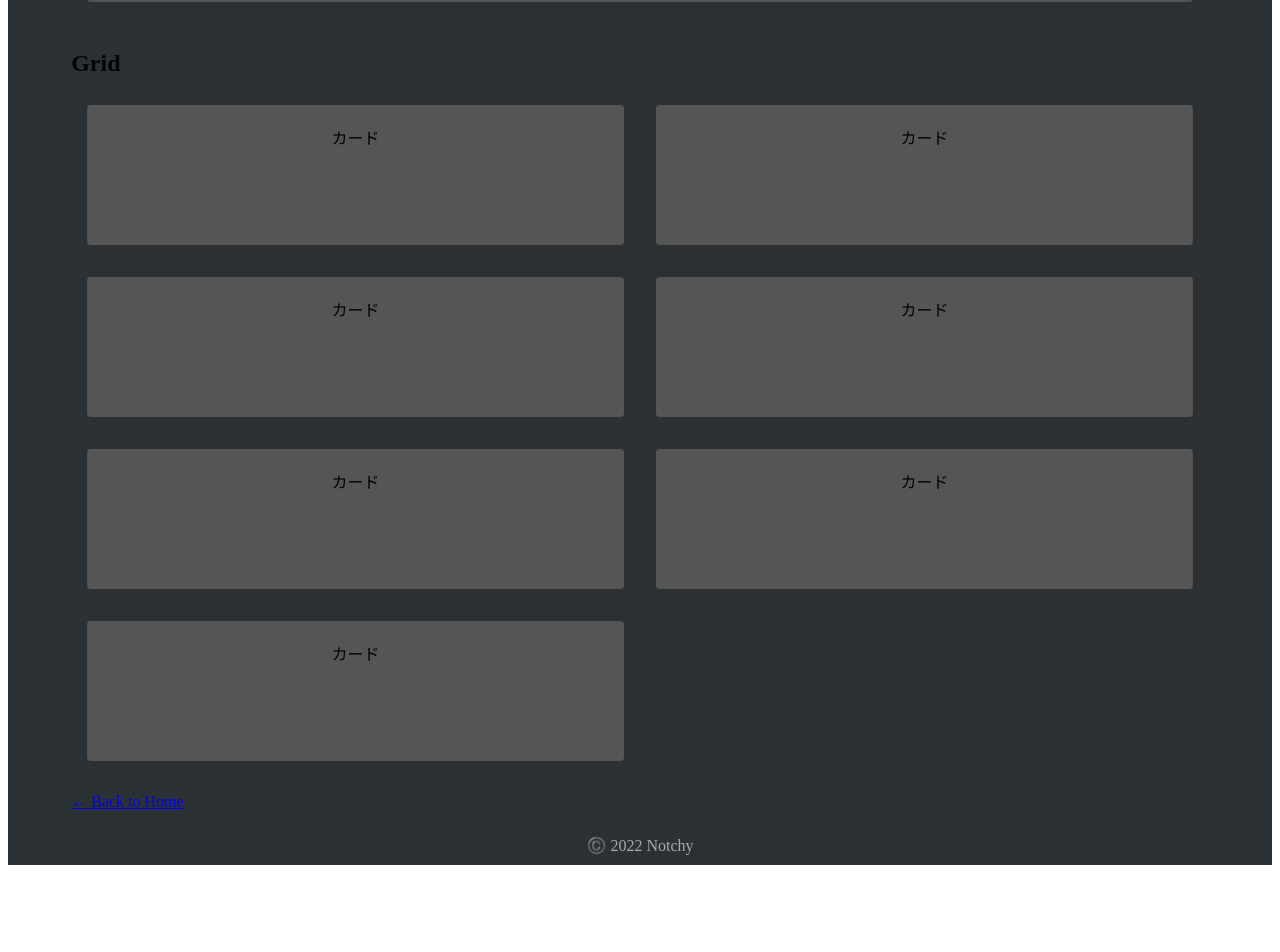
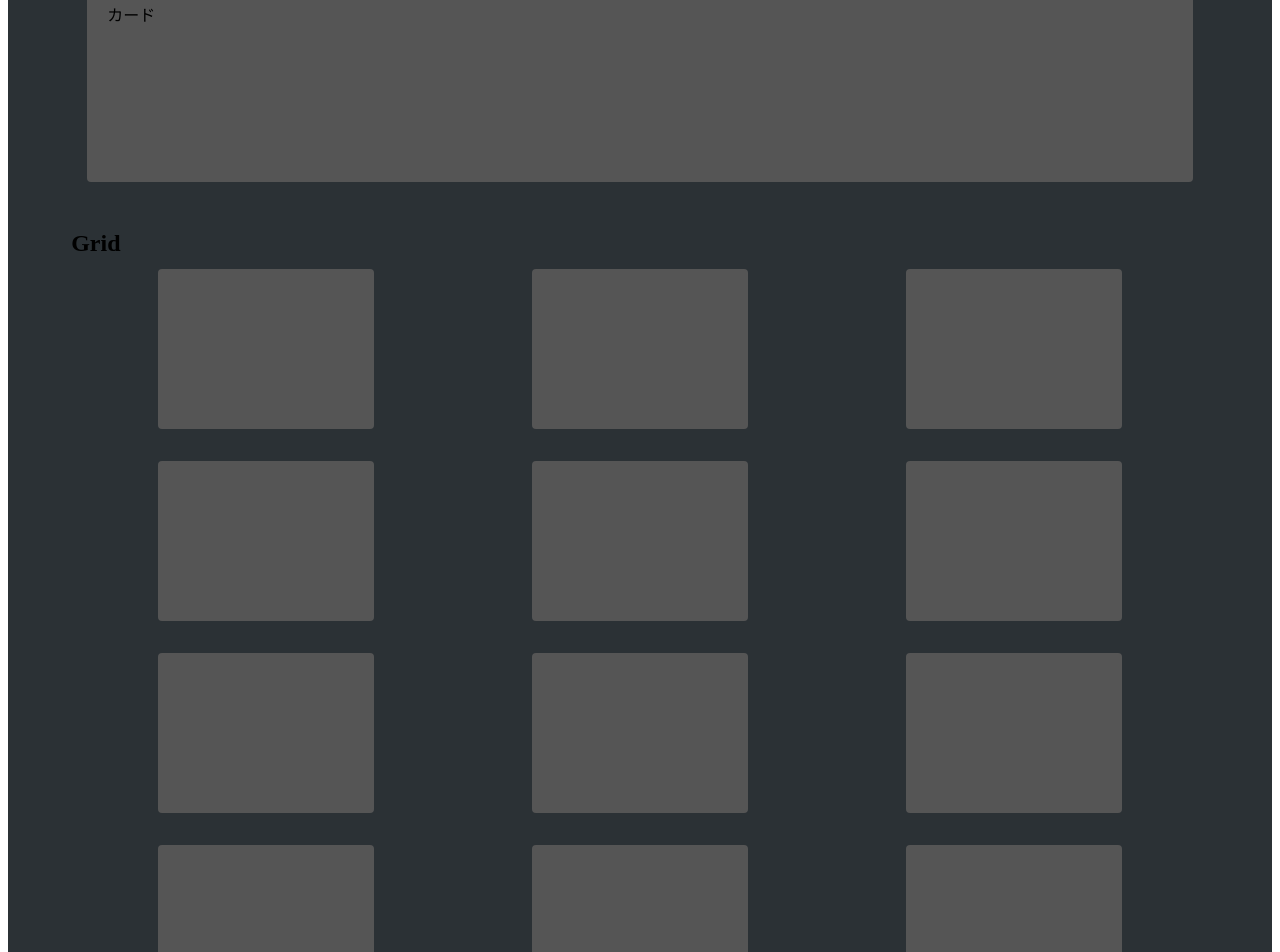
Before and after one commit to chnotchy/portfolio, a Next.js app: page /card in a window 1280 px wide. Shown: the part 700-1652 px from the top of the page. Before the commit the page ends 1573 px from the top, so only its background shows below. Built offline with nearby package versions, Linux system fonts and the light colour scheme.

Commit message:
add grid

```diff
--- a/pages/card.js
+++ b/pages/card.js
@@ -43,26 +43,50 @@ export default function Card() {
             Grid
           </h2>
           <div className='cardContainerG'>
-            <div className='cardStyle'>
-              <div className='cardContent'>カード</div>
+            <div className='cardStyle cardG'>
+              <div className='cardContent'></div>
             </div>
-            <div className='cardStyle'>
-              <div className='cardContent'>カード</div>
+            <div className='cardStyle cardG'>
+              <div className='cardContent'></div>
             </div>
-            <div className='cardStyle'>
-              <div className='cardContent'>カード</div>
+            <div className='cardStyle cardG'>
+              <div className='cardContent'></div>
             </div>
-            <div className='cardStyle'>
-              <div className='cardContent'>カード</div>
+            <div className='cardStyle cardG'>
+              <div className='cardContent'></div>
             </div>
-            <div className='cardStyle'>
-              <div className='cardContent'>カード</div>
+            <div className='cardStyle cardG'>
+              <div className='cardContent'></div>
             </div>
-            <div className='cardStyle'>
-              <div className='cardContent'>カード</div>
+            <div className='cardStyle cardG'>
+              <div className='cardContent'></div>
             </div>
-            <div className='cardStyle'>
-              <div className='cardContent'>カード</div>
+            <div className='cardStyle cardG'>
+              <div className='cardContent'></div>
+            </div>
+            <div className='cardStyle cardG'>
+              <div className='cardContent'></div>
+            </div>
+            <div className='cardStyle cardG'>
+              <div className='cardContent'></div>
+            </div>
+            <div className='cardStyle cardG'>
+              <div className='cardContent'></div>
+            </div>
+            <div className='cardStyle cardG'>
+              <div className='cardContent'></div>
+            </div>
+            <div className='cardStyle cardG'>
+              <div className='cardContent'></div>
+            </div>
+            <div className='cardStyle cardG'>
+              <div className='cardContent'></div>
+            </div>
+            <div className='cardStyle cardG'>
+              <div className='cardContent'></div>
+            </div>
+            <div className='cardStyle cardG'>
+              <div className='cardContent'></div>
             </div>
             <div className='adjustLeft'></div>
           </div>
@@ -75,9 +99,7 @@ export default function Card() {
           .cardStyle {
             text-align: center;
             padding: 20px;
-            margin: 16px;
             border-radius: 4px;
-            height: 100px;
             background: #555;
             transition: .3s;
             position: relative;
@@ -111,6 +133,8 @@ export default function Card() {
             flex-basis: 300px;
             flex-grow: 1;
             display: flex;
+            margin: 16px;
+            height: 160px;
           }
           .adjustLeftF {
             display: none;
@@ -118,10 +142,34 @@ export default function Card() {
             /* flex-grow: 1; */
             /* flex-basis: 100%; */
           }
+          .cardContainerGa {
+            display: grid;
+            width: 95%;
+            margin: auto;
+            /* column-gap: clamp(16px, 10vw, 100px); */
+            column-gap: 0;
+            justify-content: space-around;
+            grid-template-columns: repeat(auto-fill, 8px 30% 8px);
+            grid-auto-rows: minmax(160px, auto);
+            row-gap: clamp(16px, 5vw, 32px);
+            align-content: space-evenly;
+          }
           .cardContainerG {
             display: grid;
-            grid-template-rows: 1fr;
-            grid-template-columns: 1fr 1fr;
+            width: 95%;
+            margin: auto;
+            column-gap: clamp(16px, 10vw, 100px);
+            row-gap: clamp(16px, 5vw, 32px);
+            /* grid-template-rows: auto; */
+            grid-auto-rows: minmax(160px, auto);
+            /* grid-template-columns: repeat(4, minmax(160px, 300px)); */
+            grid-template-columns: repeat(auto-fill, clamp(200px, 20%, 400px));
+            justify-content: space-evenly;
+            align-content: space-evenly;
+          }
+          .cardG {
+            color: white;
+            /* margin: 16px; */
           }
         `}</style>
       </section>
```
